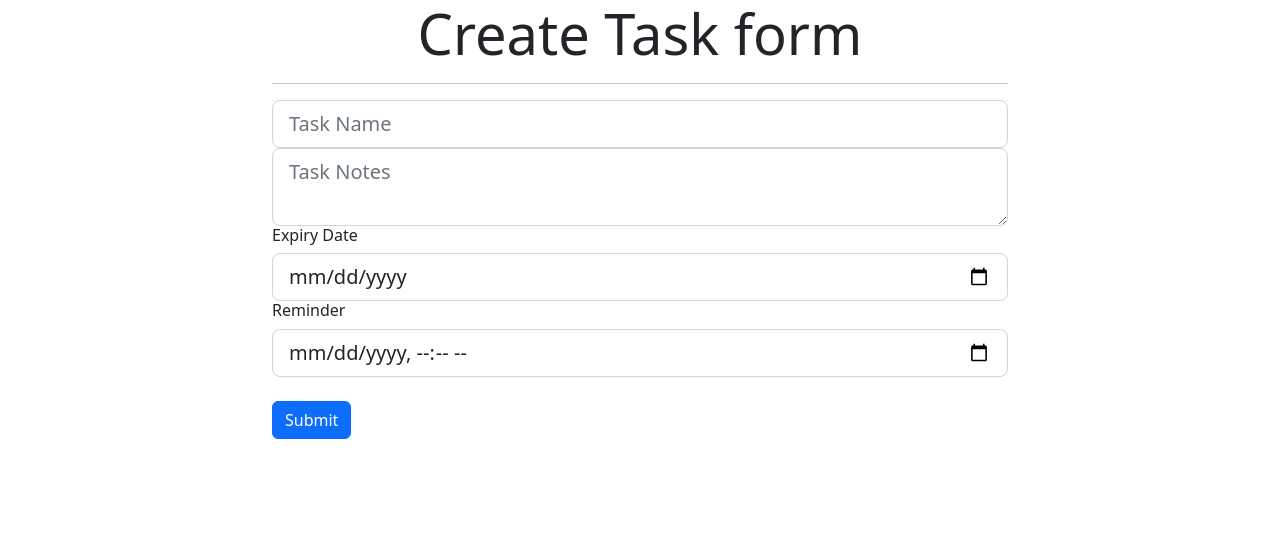
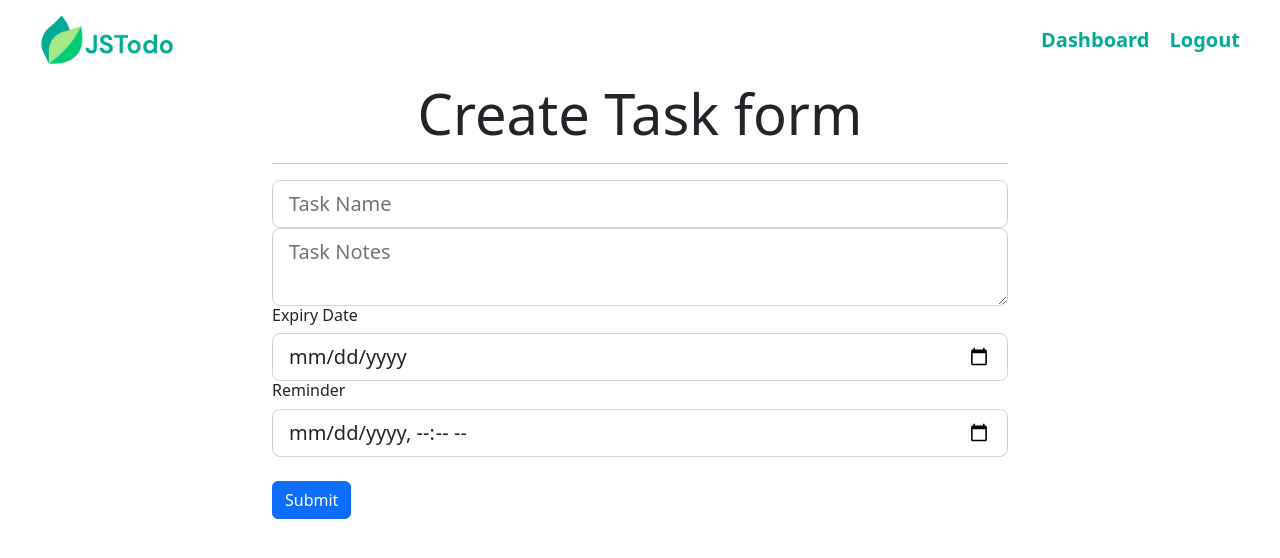
Before and after one commit to jagjeet7136/Todo-List, a React (Create React App) app in the folder todo-list-react/: page /addTask in a window 1280 px wide. Shown: the top 558 px of the page. Built offline with nearby package versions, Linux system fonts and the light colour scheme; sample sign-in values are in the browser's storage.

Commit message:
adding custom header in dashboard addTask and updateTask component

```diff
--- a/todo-list-react/src/components/Dashboard.js
+++ b/todo-list-react/src/components/Dashboard.js
@@ -3,6 +3,8 @@ import { CreateTaskButton } from "./task/CreateTaskButton";
 import { TaskItem } from "./task/TaskItem";
 import axios from "axios";
 import moment from "moment";
+import { Header } from "./layout/Header";
+import icon from "../icons/newIcon.png";
 
 export const Dashboard = () => {
 
@@ -28,6 +30,7 @@ export const Dashboard = () => {
 
   return (
     <div className="projects">
+      <Header textColor="greenText" icon={icon} />
       <div className="container">
         <div className="row">
           <div className="col-md-12">
--- a/todo-list-react/src/components/task/AddTask.js
+++ b/todo-list-react/src/components/task/AddTask.js
@@ -3,6 +3,8 @@ import moment from "moment/moment";
 import axios from "axios";
 import styles from "./AddTask.module.css";
 import { AuthContext } from "../../context/AuthContext";
+import { Header } from "../layout/Header";
+import icon from "../../icons/newIcon.png"
 
 export const AddTask = () => {
   const enteredTaskTitle = useRef("");
@@ -79,6 +81,7 @@ export const AddTask = () => {
   console.log(authContext.loggedIn);
   return (
     <div>
+      <Header textColor="greenText" icon={icon} />
       <div className="Task">
         <div className="container">
           <div className="row">
--- a/todo-list-react/src/components/task/UpdateTask.js
+++ b/todo-list-react/src/components/task/UpdateTask.js
@@ -3,6 +3,8 @@ import { Navigate, useLocation } from "react-router-dom";
 import styles from "./UpdateTask.module.css";
 import moment from "moment";
 import axios from "axios";
+import { Header } from "../layout/Header";
+import icon from "../../icons/newIcon.png";
 
 export const UpdateTask = () => {
     const enteredTaskTitle = useRef("");
@@ -75,6 +77,7 @@ export const UpdateTask = () => {
     }
 
     return (<div className="project">
+        <Header textColor="greenText" icon={icon} />
         <div className="container">
             <div className="row">
                 <div className="col-md-8 m-auto">
```
